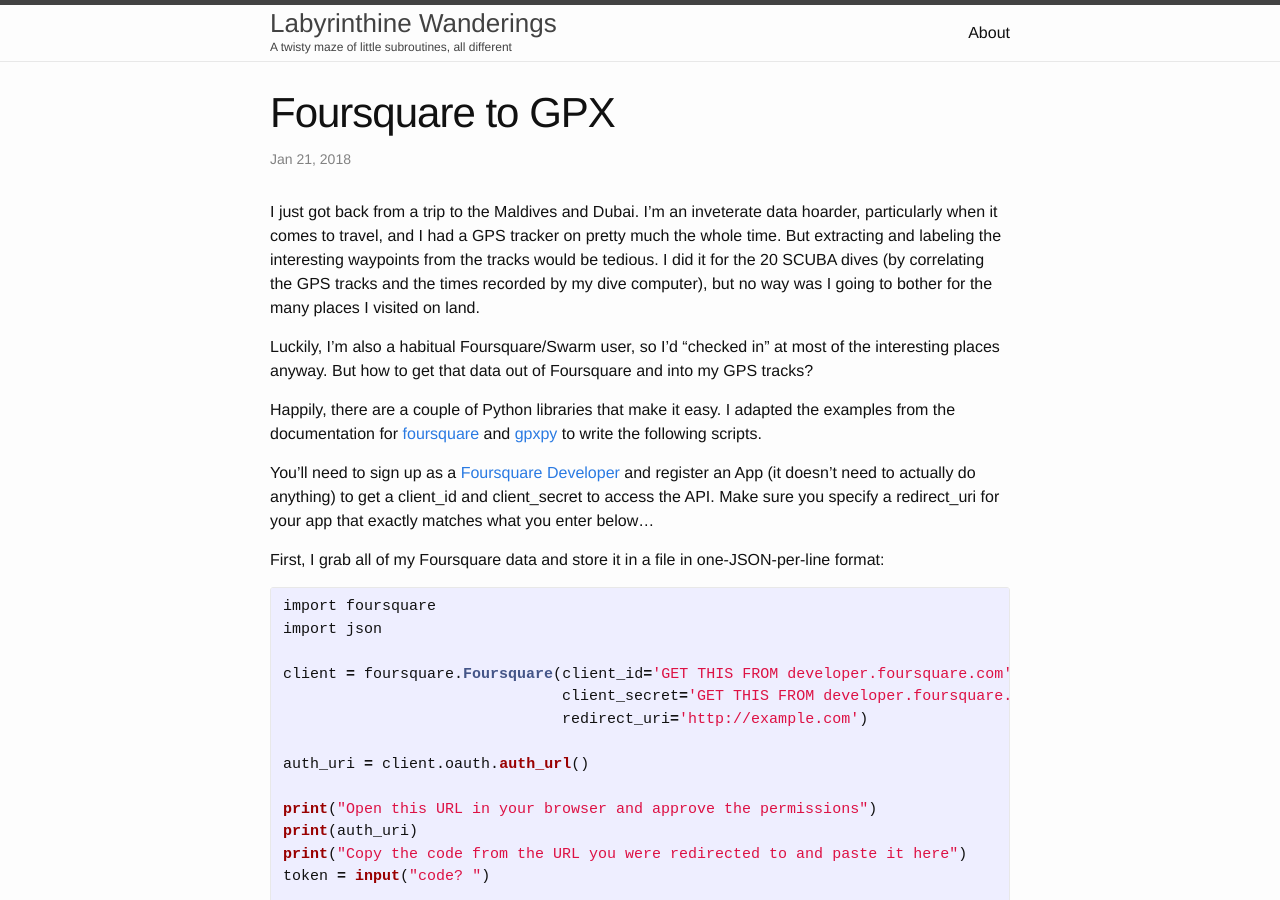
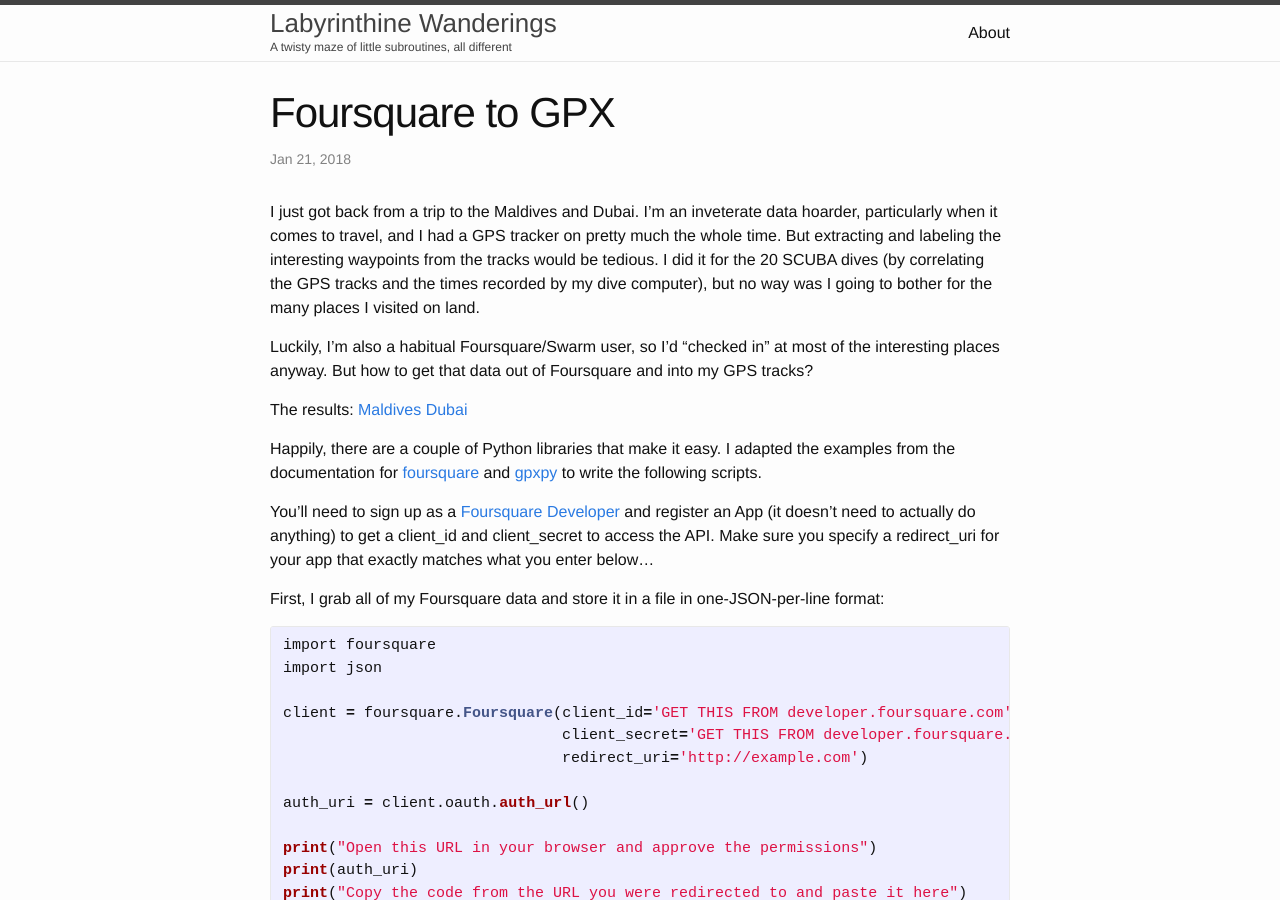
Before and after one commit to WanderingStar/WanderingStar.github.io, a Jekyll site: the page built from _posts/2018-01-21-12-22-foursquare-to-gpx.md, in a window 1280 px wide and 900 px high. Built offline with Jekyll 4.4.1, drawn with Linux system fonts in a browser that asks for light colours; comment, search, counter and statistics services are not loaded.

Commit message:
add map links

```diff
--- a/_posts/2018-01-21-12-22-foursquare-to-gpx.md
+++ b/_posts/2018-01-21-12-22-foursquare-to-gpx.md
@@ -18,6 +18,9 @@
 Luckily, I'm also a habitual Foursquare/Swarm user, so I'd "checked in" at most of the
 interesting places anyway. But how to get that data out of Foursquare and into my GPS
 tracks?
+
+The results: [Maldives](http://wander.ingstar.com/adventures/maldives-map.html)
+[Dubai](http://wander.ingstar.com/adventures/dubai-map.html)
 
 Happily, there are a couple of Python libraries that make it easy. I adapted the examples
 from the documentation for [foursquare](https://github.com/mLewisLogic/foursquare) and
```
